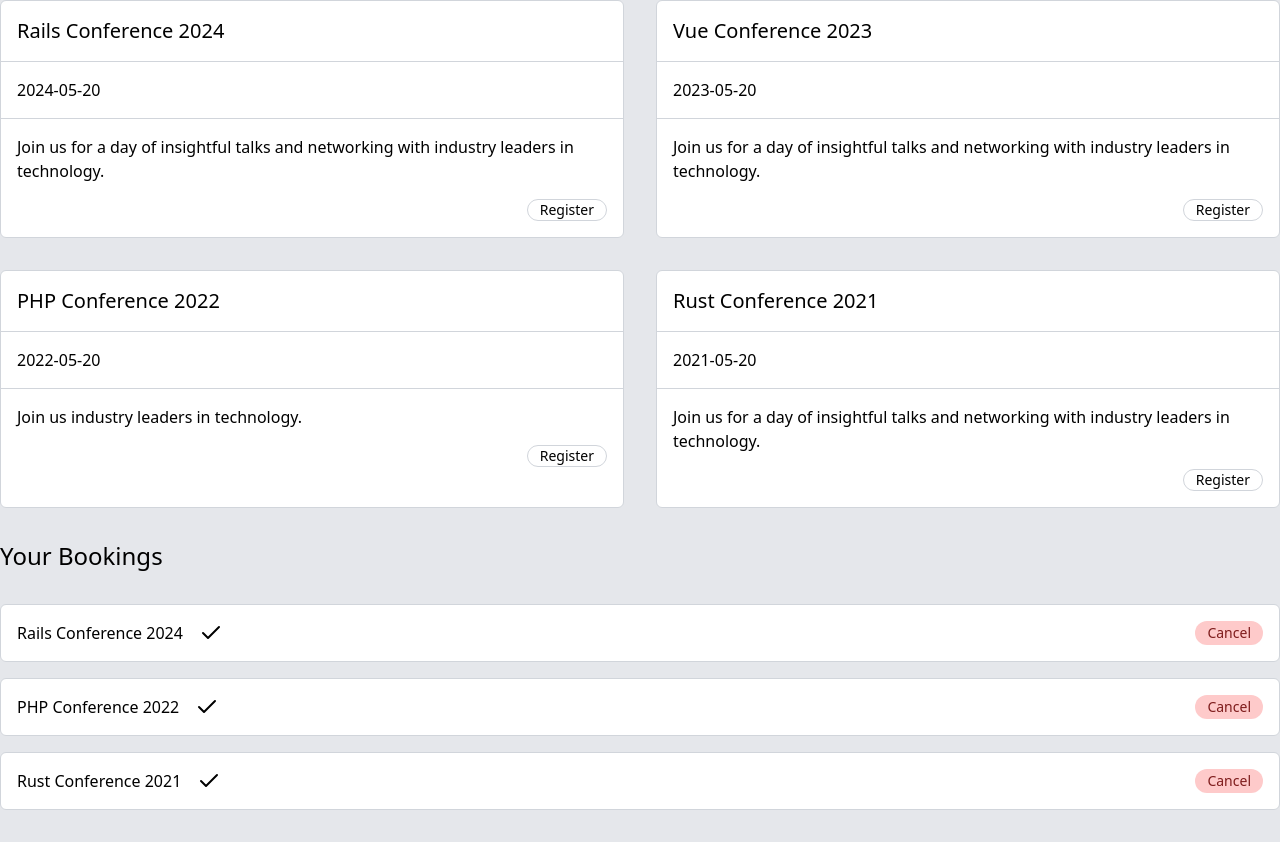
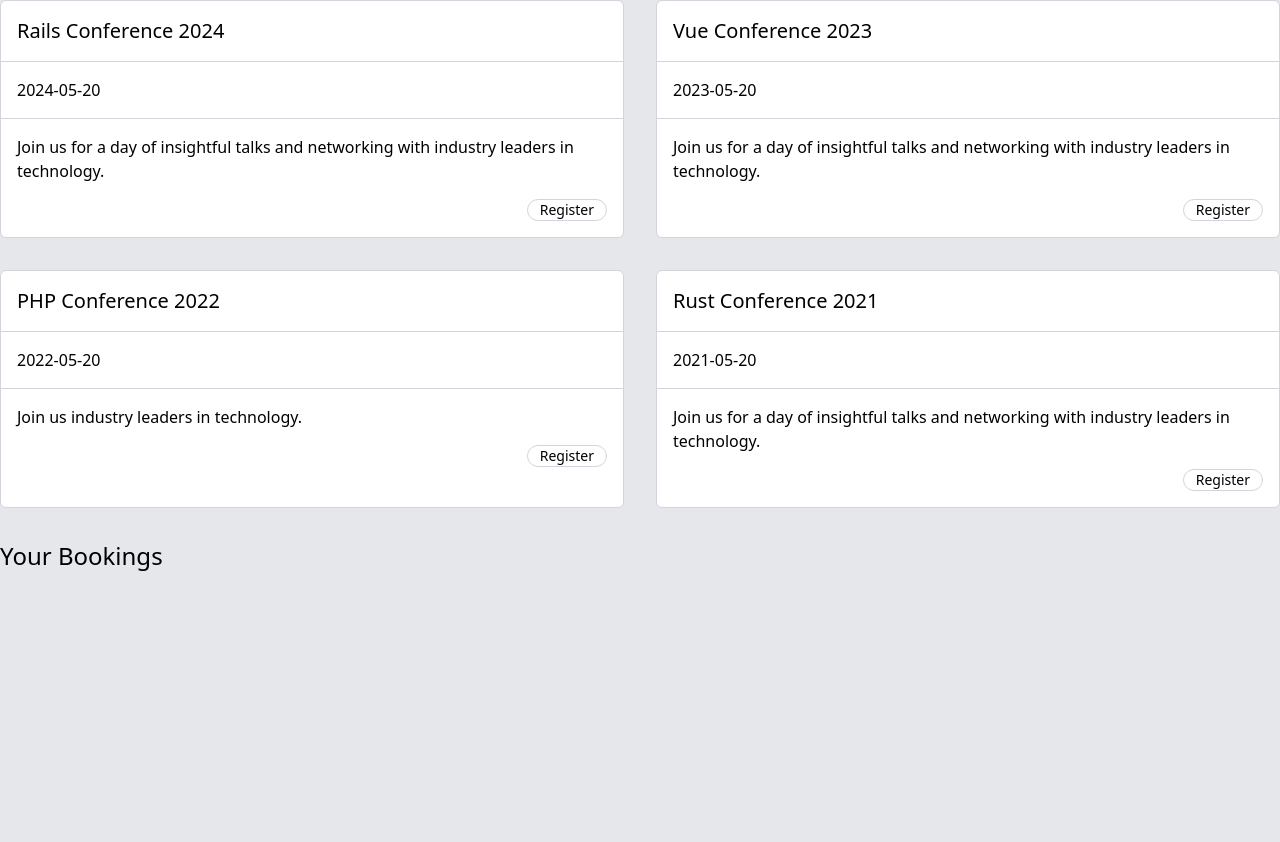
Before and after one commit to LJacobDev/vue-3-in-action-projects, a Vue app in the folder p04-event-booking/: page / in a window 1280 px wide. Shown: the part 168-1010 px from the top of the page. After the commit the page ends 804 px from the top, so only its background shows below. Built offline with nearby package versions, Linux system fonts and the light colour scheme; data requests are answered from the project's data file.

Commit message:
Change cancel booking function to remove booking immediately then replace if failed

```diff
--- a/p04-event-booking/db.json
+++ b/p04-event-booking/db.json
@@ -29,27 +29,5 @@
       "location": "Convention Center, Downtown"
     }
   ],
-  "bookings": [
-    {
-      "id": "1729706132607",
-      "userId": 1,
-      "eventId": "1",
-      "eventTitle": "Rails Conference 2024",
-      "status": "confirmed"
-    },
-    {
-      "id": "1729706152633",
-      "userId": 1,
-      "eventId": "3",
-      "eventTitle": "PHP Conference 2022",
-      "status": "confirmed"
-    },
-    {
-      "id": "1729706164998",
-      "userId": 1,
-      "eventId": "4",
-      "eventTitle": "Rust Conference 2021",
-      "status": "confirmed"
-    }
-  ]
+  "bookings": []
 }
--- a/p04-event-booking/src/App.vue
+++ b/p04-event-booking/src/App.vue
@@ -72,21 +72,29 @@
 
 const cancelBooking = async (booking) => {
   const cancel_index = bookings.value.findIndex((b) => b.id === booking.id)
+  const bookingToCancel = bookings.value[cancel_index]
   const latestStatus = bookings.value[cancel_index].status
 
   try {
-    bookings.value[cancel_index].status = 'pending cancellation'
+    //bookings.value[cancel_index].status = 'pending cancellation'
+    bookings.value.splice(cancel_index, 1)
 
+    // throw Error();
     const response = await fetch(`http://localhost:3001/bookings/${booking.id}`, {
       method: 'DELETE'
     })
 
-    if (response.ok) {
-      bookings.value = bookings.value.filter((b) => b.id !== booking.id)
+    //if (response.ok) {
+    //bookings.value = bookings.value.filter((b) => b.id !== booking.id)
+    //}
+
+    if (!response.ok) {
+      throw Error('response returned as not ok')
     }
   } catch (e) {
     alert(`There was an error deleting the booking: ${e.toString()}`)
-    bookings.value[cancel_index].status = latestStatus
+    // bookings.value[cancel_index].status = latestStatus
+    bookings.value.splice(cancel_index, 0, bookingToCancel)
   }
 }
 </script>
```
